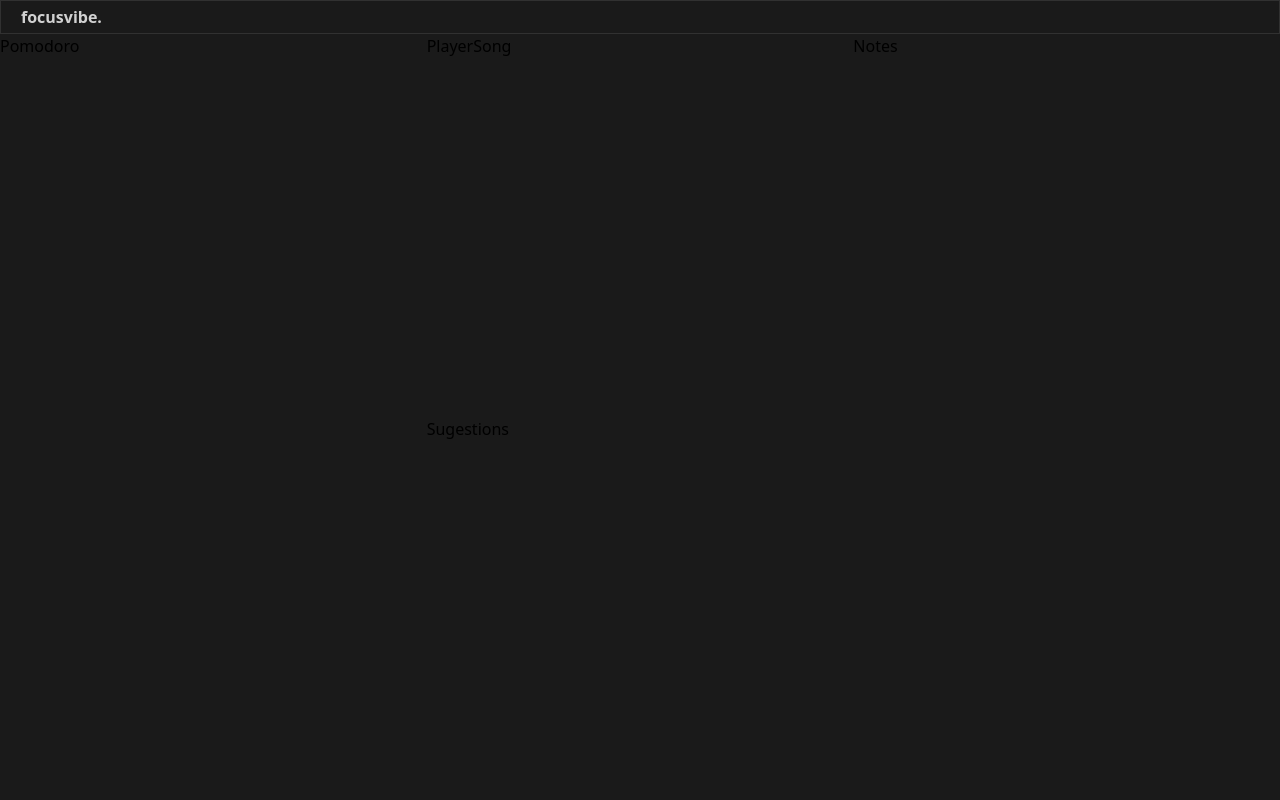
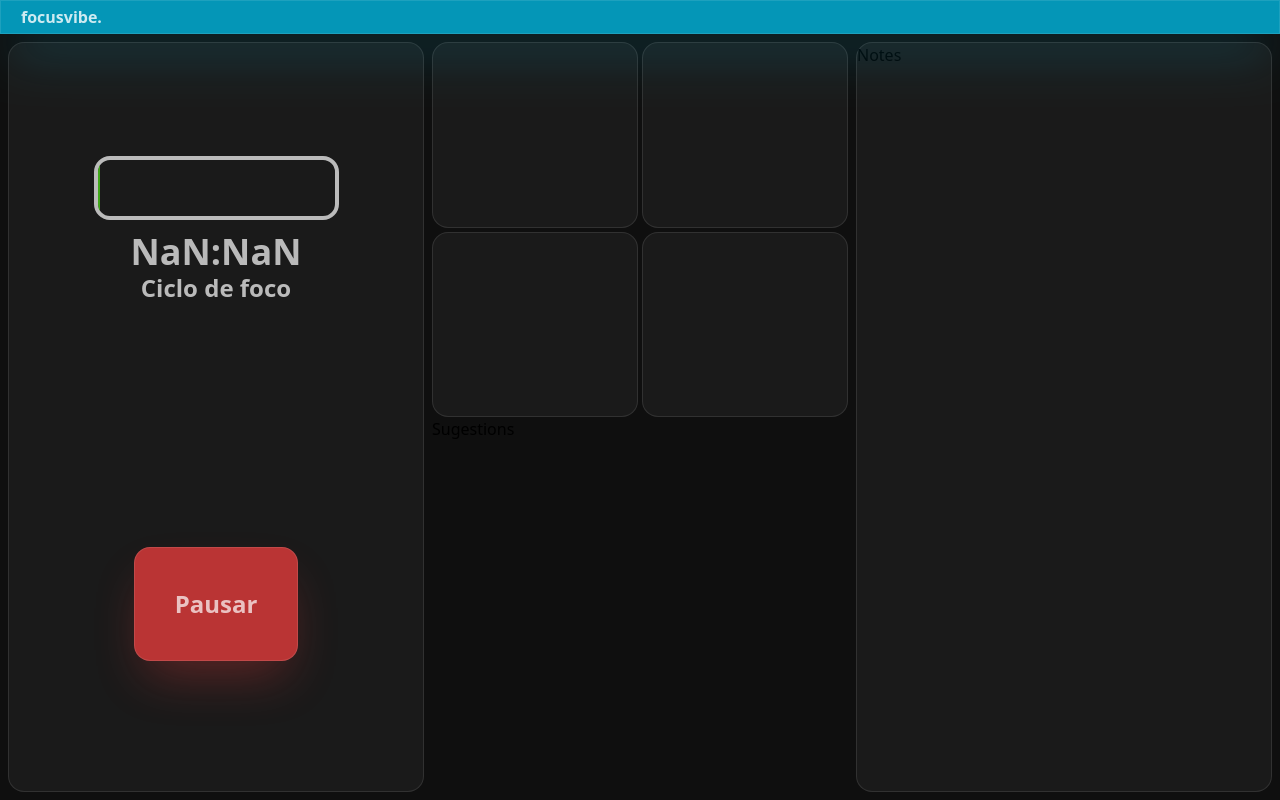
Before and after one commit to ypiaza/focusvibbe, a React (Vite) app: page / in a window 1280 px wide. Built offline with nearby package versions, Linux system fonts and the light colour scheme.

Commit message:
frontend iniciado

```diff
--- a/src/App.tsx
+++ b/src/App.tsx
@@ -5,17 +5,18 @@ import Pomodoro from "./components/Pomodoro"
 import Sugestions from "./components/Sugestions"
 
 const App = () => {
+  const focus = false;
   return (
-    <div className="flex flex-col w-full h-screen bg-[#1a1a1a]">
-      <Header />
-      <div className="grid grid-cols-3 h-full">
+    <div className={`flex flex-col w-full h-screen bg-[#0F0F0F]`}>
+      <Header focus={focus} />
+      <main  className="grid grid-cols-3 h-full p-2 gap-2">
         <Pomodoro />
         <div className="grid grid-rows-2">
           <PlayerSong />
           <Sugestions />
         </div>
         <Notes />
-      </div>
+      </main >
     </div>
   )
 }
--- a/src/components/Header.tsx
+++ b/src/components/Header.tsx
@@ -1,6 +1,10 @@
-const Header = () => {
+interface focus {
+  focus: boolean
+}
+
+const Header: React.FC<focus> = ({ focus }) => {
   return (
-    <div className="px-5 py-1 border border-white/10 bg-[#1a1a1a]">
+    <div className={`px-5 py-1 border border-white/10 transition-all duration-300 z-50 ${focus === true ? 'bg-[#ff4040]/70 shadow-2xl shadow-[#ff4040]/50' : 'bg-[#00D0FF]/70 shadow-2xl shadow-[#00D0FF]/50'}`}>
       <h1 className="font-bold text-white/80">focusvibe.</h1>
     </div>
   )
--- a/src/components/Notes.tsx
+++ b/src/components/Notes.tsx
@@ -1,6 +1,6 @@
 const Notes = () => {
   return (
-    <div>Notes</div>
+    <div className="border bg-[#1a1a1a] border-white/10 rounded-2xl">Notes</div>
   )
 }
 
--- a/src/components/PlayerSong.tsx
+++ b/src/components/PlayerSong.tsx
@@ -1,6 +1,11 @@
 const PlayerSong = () => {
   return (
-    <div>PlayerSong</div>
+    <div className="grid grid-cols-2 gap-1">
+      <div className="border border-white/10 rounded-2xl bg-[#1a1a1a]"></div>
+      <div className="border border-white/10 rounded-2xl bg-[#1a1a1a]"></div>
+      <div className="border border-white/10 rounded-2xl bg-[#1a1a1a]"></div>
+      <div className="border border-white/10 rounded-2xl bg-[#1a1a1a]"></div>
+    </div>
   )
 }
 
--- a/src/components/Pomodoro.tsx
+++ b/src/components/Pomodoro.tsx
@@ -1,6 +1,39 @@
-const Pomodoro = () => {
+import type React from "react"
+
+interface PomodoroTimer {
+  time: number,
+  cycle: number,
+  isRunning: boolean,
+  onToggle: () => void
+}
+
+const Pomodoro: React.FC<PomodoroTimer> = ({ time, cycle, isRunning, onToggle }) => {
+
+  const minutes = Math.floor(time / 60)
+  const seconds = time % 60
+
   return (
-    <div>Pomodoro</div>
+    <div className="grid grid-rows-2 h-full w-full border bg-[#1a1a1a] border-white/10 rounded-2xl">
+      <div className="flex flex-col items-center justify-center gap-3 p-8">
+        <div className="border-4 border-white/70 rounded-2xl h-16 w-[70%] overflow-hidden">
+          <div className={`w-[1%] h-full bg-[#51E41B]/70 rounded transition duration-500`}
+               style={{
+                width: `${cycle}%`
+               }}></div>
+        </div>
+        <div className="flex flex-col items-center justify-center">
+          <h2 className="text-white/70 font-bold text-4xl">{`${minutes}:${seconds < 10 ? `0${seconds}` : seconds}`}</h2>
+          <p className="text-white/70 font-bold text-2xl">Ciclo de foco {cycle}</p>
+        </div>
+      </div>
+      <div className="flex items-center justify-center">
+        <button className={`border border-white/10 p-10 rounded-2xl cursor-pointer ${isRunning ? 'shadow shadow-black/50' : 'bg-[#ff4040]/70 shadow-2xl shadow-[#ff4040]/30 '}`}>
+          <h3 className="text-2xl font-bold text-white/70">
+            {isRunning ? 'Focar' : 'Pausar'}
+          </h3>
+        </button>
+      </div>
+    </div>
   )
 }
 
```
